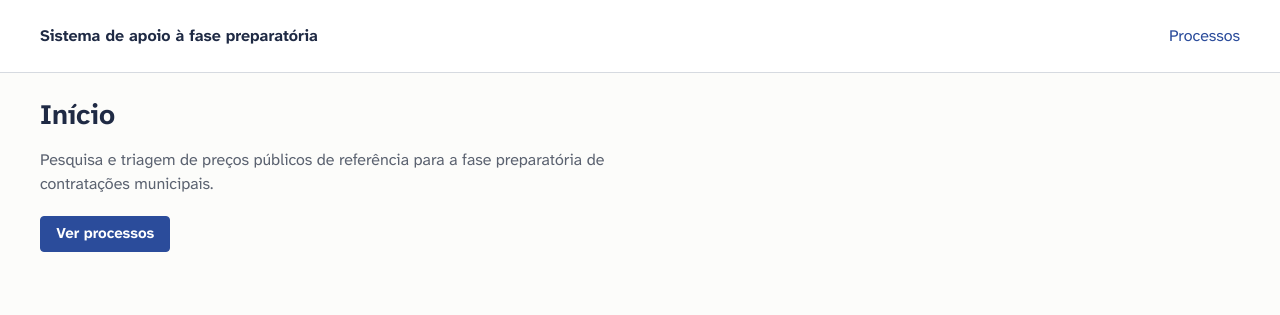
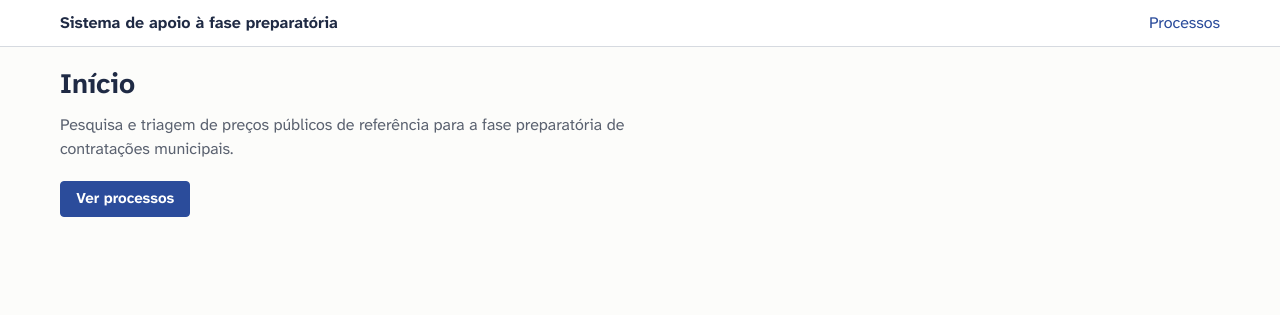
Before and after one commit to RNobre1/tcc-licitacoes-municipais, a Django app: page / in a window 1280 px wide. Shown: the top 315 px of the page. Run offline with Django 5.2, Linux system fonts and the light colour scheme; parts of the project's set-up code (start-up, migrations or seed data) failed here and were passed over.

Commit message:
fix(ui): add container horizontal gutters and compact header spacing

```diff
--- a/code/static/css/app.css
+++ b/code/static/css/app.css
@@ -106,7 +106,7 @@ h1 {
     line-height: 1.25;
     font-weight: 700;
     color: var(--ink);
-    margin-bottom: 1rem;
+    margin-bottom: 0.75rem;
 }
 
 h2 {
@@ -142,8 +142,14 @@ input:focus-visible {
 .site-header {
     background-color: var(--sheet);
     border-bottom: 1px solid var(--rule);
-    padding-block: 0.5rem;
-    margin-bottom: 1.5rem;
+    padding-block: 0.45rem;
+    margin-bottom: 1.15rem;
+}
+
+.site-header .container,
+main.container {
+    padding-inline: 1.25rem;
+    box-sizing: border-box;
 }
 
 .site-header nav {
@@ -152,6 +158,10 @@ input:focus-visible {
 
 .site-header nav ul {
     margin: 0;
+}
+
+.site-header nav li {
+    padding-block: 0.25rem;
 }
 
 .site-header nav a {
@@ -180,7 +190,7 @@ main.container {
 }
 
 .container-wide {
-    max-width: min(1360px, 100%);
+    max-width: 1380px;
 }
 
 /* Shared surfaces and controls */
@@ -304,8 +314,8 @@ a.btn-outline:hover {
 
 @media (min-width: 1200px) {
     .screening-layout {
-        grid-template-columns: 340px minmax(0, 1fr);
-        gap: 1.75rem;
+        grid-template-columns: 320px minmax(0, 1fr);
+        gap: 1.5rem;
     }
 
     .screening-sidebar {
```
